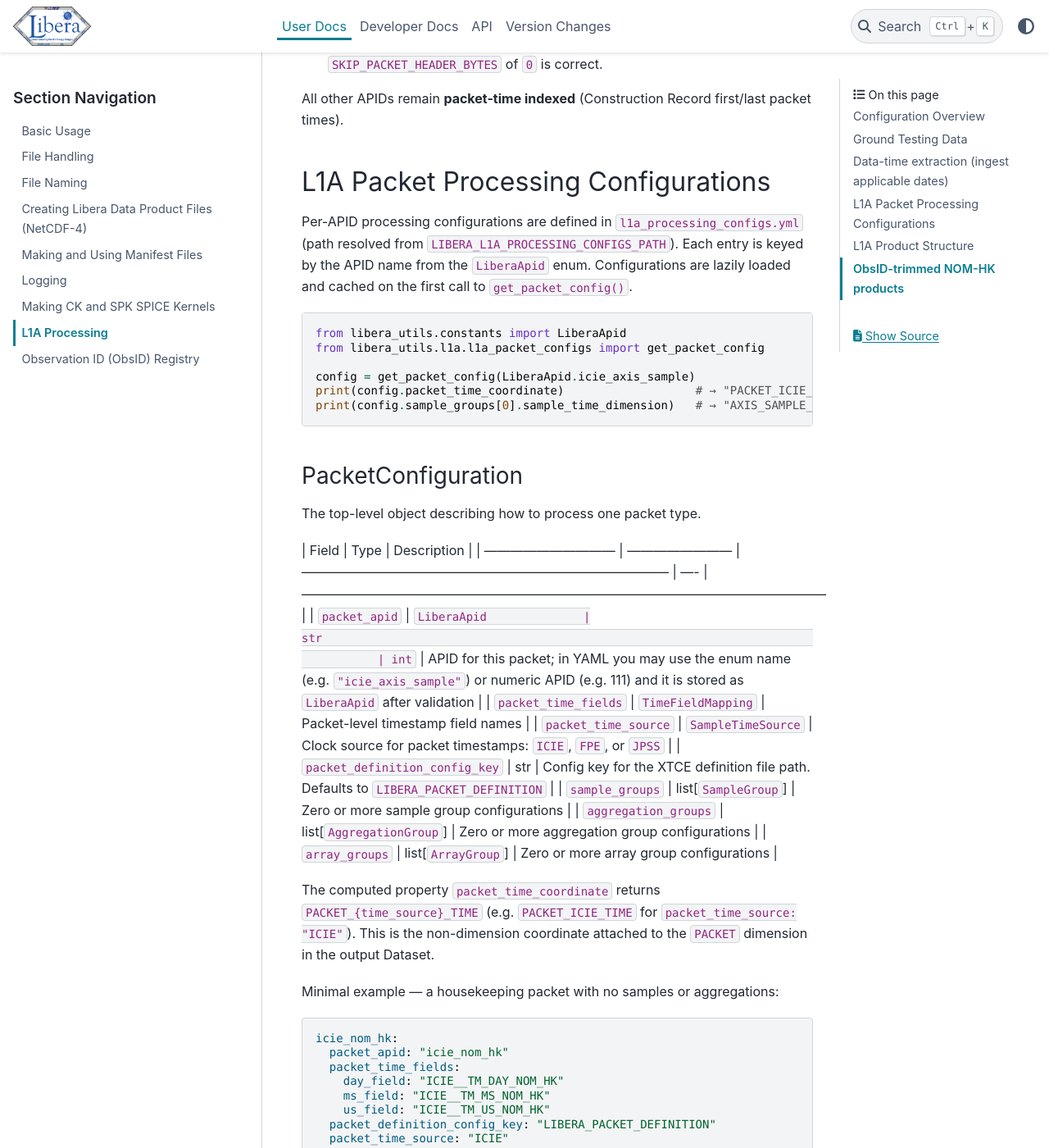
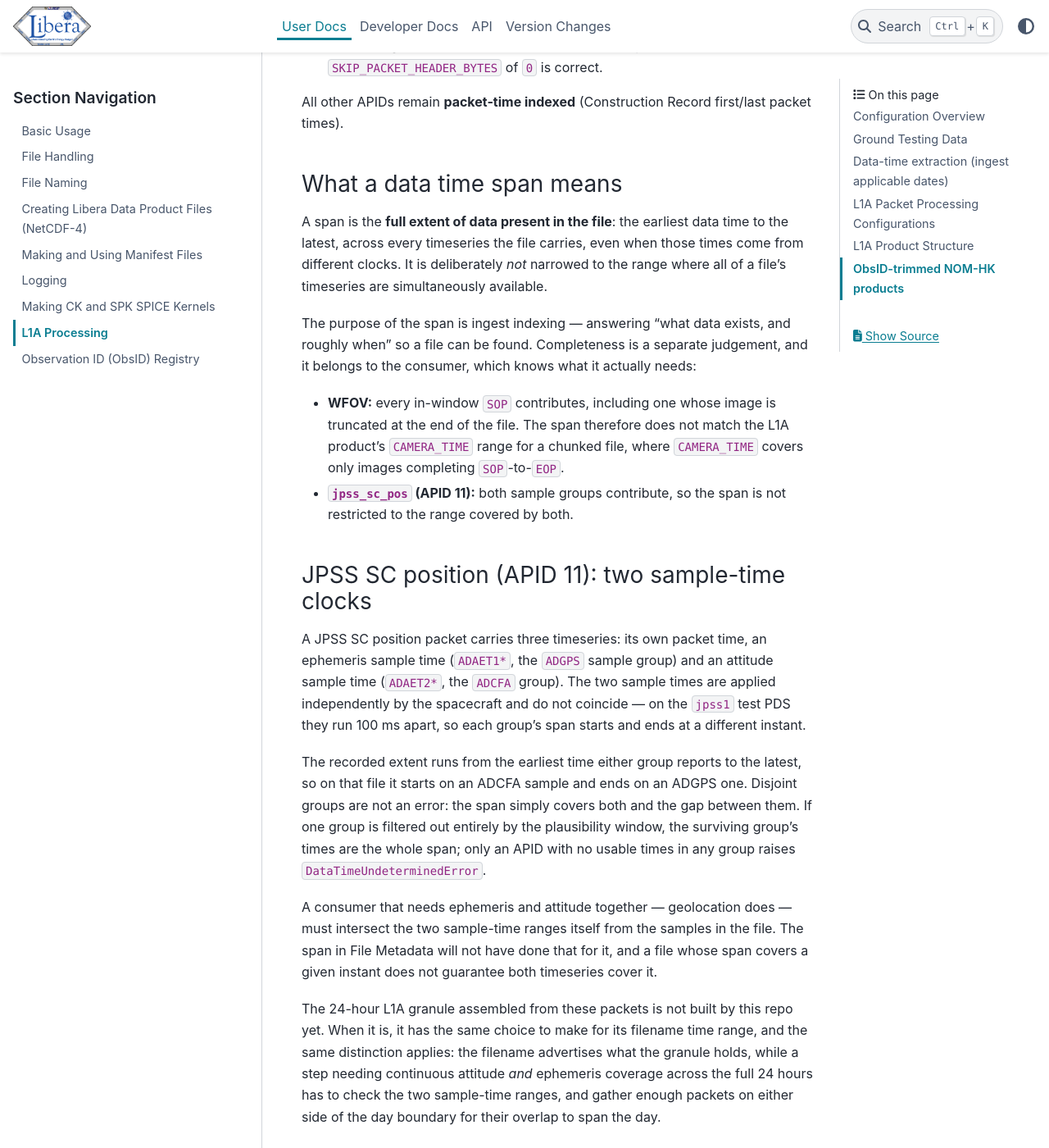
Before and after one commit to LASP-Libera/libera_utils, a Sphinx documentation site: the page built from doc/source/user-docs/l1a_processing.md, in a window 1280 px wide and 1400 px high, scrolled down 4807 px. Shown: the whole window at 82% size. Built offline with Sphinx 7.4.7 and the PyData theme 0.15.4, drawn with Linux system fonts in a browser that asks for light colours; pages that are not in the unit, such as notebooks, are missing from menus; some of the changed text lies outside the part shown.

Commit message:
Adding support for time ranges in the JPSS APID 11

```diff
--- a/doc/source/user-docs/l1a_processing.md
+++ b/doc/source/user-docs/l1a_processing.md
@@ -140,23 +140,23 @@ and `2045-01-01`). Both bounds are fixed dates so that a span written to File Me
 depend on when the extraction ran; the ceiling is far enough out to admit DITL captures running at
 a mission-era epoch.
 
-Filtering happens **before** any `min()`/`max()` is taken; afterwards would collapse the span to a
-single point. Exclusions are logged at `WARNING`. If nothing survives for an APID, it is reported
+Filtering happens before any `min()`/`max()` is taken. Exclusions are logged at `WARNING`. If nothing survives for an APID, it is reported
 in the scan's `failed_apids` (or `DataTimeUndeterminedError` is raised from
 `extract_data_time_range`) rather than returning a bogus span.
 
 ## Data-time extraction (ingest applicable dates)
 
-Camera and radiometer science times are **not** the same as CCSDS packet times. For File Metadata
+Camera and radiometer science times are **not** the same as CCSDS secondary header packet times. For File Metadata
 applicable-date indexing, use `libera_utils.l1a.data_time_extractors.extract_data_time_range`:
 
 - **Data-time indexed APIDs** (`DATA_TIME_INDEXED_APIDS`): `icie_wfov_sci`, `icie_rad_sample`,
-  `icie_rad_full`, `icie_cal_sample`, `icie_cal_full`, `icie_axis_sample`.
+  `icie_rad_full`, `icie_cal_sample`, `icie_cal_full`, `icie_axis_sample`, `jpss_sc_pos`.
 - **Camera:** SOP packet FSW image timestamps (reuses `wfov_image_metadata` helpers).
 - **Radiometer / cal sample APIDs:** sample epoch + period from the L1A processing config —
   without expanding all sample data fields into an L1A product.
-- **`icie_axis_sample`:** the only APID on the per-sample (`time_field_patterns`) path; every
-  sample carries its own timestamp rather than being derived from an epoch plus a fixed period.
+- **`icie_axis_sample`:** on the per-sample (`time_field_patterns`) path; every sample carries its
+  own timestamp rather than being derived from an epoch plus a fixed period.
+- **`jpss_sc_pos` (APID 11):** the extent of both of its sample groups (see below).
 - Raises `DataTimeUndeterminedError` when the span cannot be determined, and returns `None` for a
   WFOV file with no in-window `SOP` packet.
 - `extract_data_time_range_from_dataset` takes an already-parsed packet dataset, so a caller that
@@ -164,6 +164,47 @@ applicable-date indexing, use `libera_utils.l1a.data_time_extractors.extract_dat
 - Demuxed ground CCSDS files need no header skip; the default `SKIP_PACKET_HEADER_BYTES` of `0` is correct.
 
 All other APIDs remain **packet-time indexed** (Construction Record first/last packet times).
+
+### What a data time span means
+
+A span is the **full extent of data present in the file**: the earliest data time to the latest,
+across every timeseries the file carries, even when those times come from different clocks. It is
+deliberately _not_ narrowed to the range where all of a file's timeseries are simultaneously
+available.
+
+The purpose of the span is ingest indexing — answering "what data exists, and roughly when" so a
+file can be found. Completeness is a separate judgement, and it belongs to the consumer, which
+knows what it actually needs:
+
+- **WFOV:** every in-window `SOP` contributes, including one whose image is truncated at the end of
+  the file. The span therefore does not match the L1A product's `CAMERA_TIME` range for a chunked
+  file, where `CAMERA_TIME` covers only images completing `SOP`-to-`EOP`.
+- **`jpss_sc_pos` (APID 11):** both sample groups contribute, so the span is not restricted to the
+  range covered by both.
+
+### JPSS SC position (APID 11): two sample-time clocks
+
+A JPSS SC position packet carries three timeseries: its own packet time, an ephemeris sample time
+(`ADAET1*`, the `ADGPS` sample group) and an attitude sample time (`ADAET2*`, the `ADCFA` group).
+The two sample times are applied independently by the spacecraft and do not coincide — on the
+`jpss1` test PDS they run 100 ms apart, so each group's span starts and ends at a different instant.
+
+The recorded extent runs from the earliest time either group reports to the latest, so on that
+file it starts on an ADCFA sample and ends on an ADGPS one. Disjoint groups are not an error: the
+span simply covers both and the gap between them. If one group is filtered out entirely by the
+plausibility window, the surviving group's times are the whole span; only an APID with no usable
+times in any group raises `DataTimeUndeterminedError`.
+
+A consumer that needs ephemeris and attitude together — geolocation does — must intersect the two
+sample-time ranges itself from the samples in the file. The span in File Metadata will not have
+done that for it, and a file whose span covers a given instant does not guarantee both timeseries
+cover it.
+
+The 24-hour L1A granule assembled from these packets is not built by this repo yet. When it is, it
+has the same choice to make for its filename time range, and the same distinction applies: the
+filename advertises what the granule holds, while a step needing continuous attitude _and_
+ephemeris coverage across the full 24 hours has to check the two sample-time ranges, and gather
+enough packets on either side of the day boundary for their overlap to span the day.
 
 ## L1A Packet Processing Configurations
 
```
Also changed, not shown: other parts of doc/source/user-docs/l1a_processing.md (+1 -1 lines), doc/source/changelog.md (+1 -0 lines), 3 other files.
